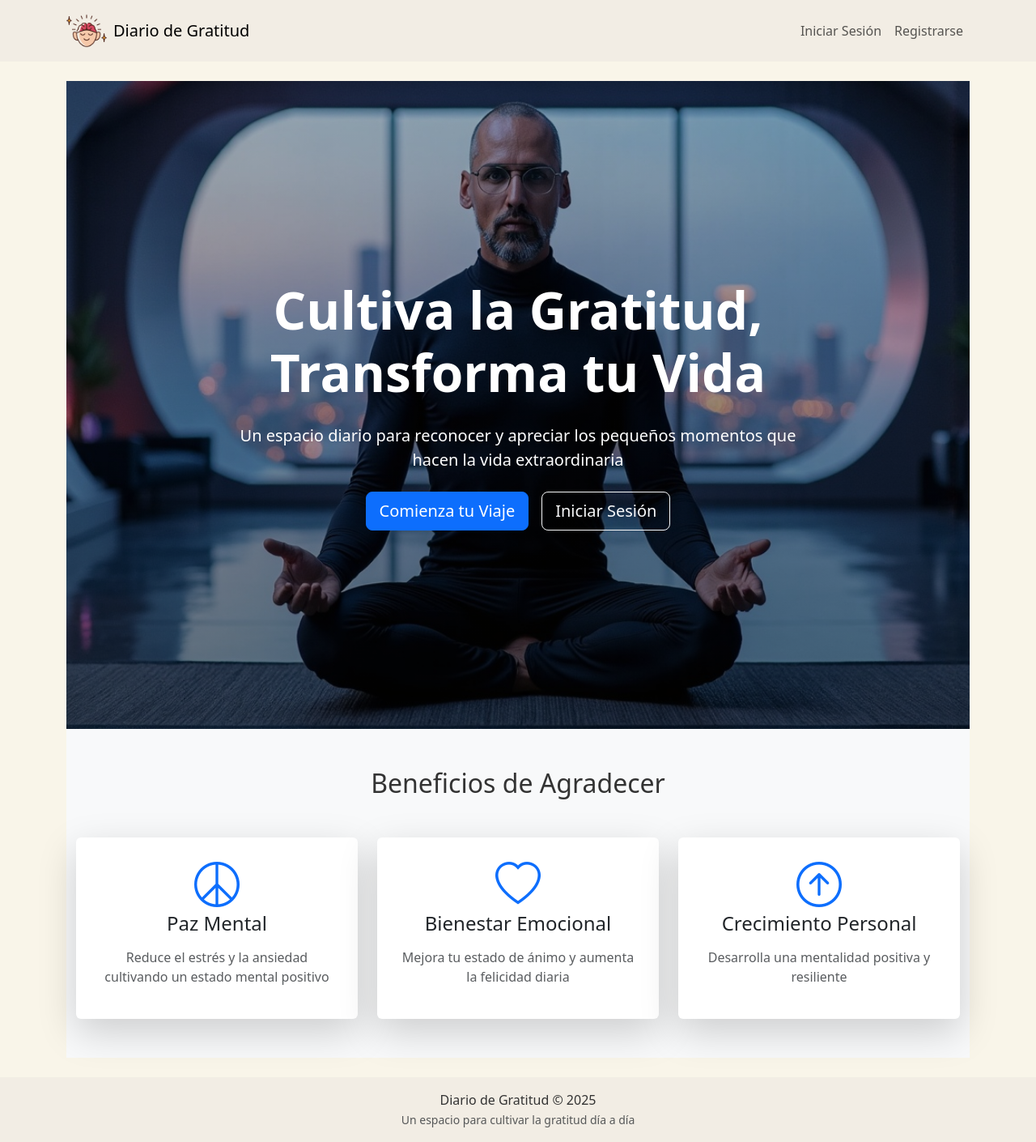
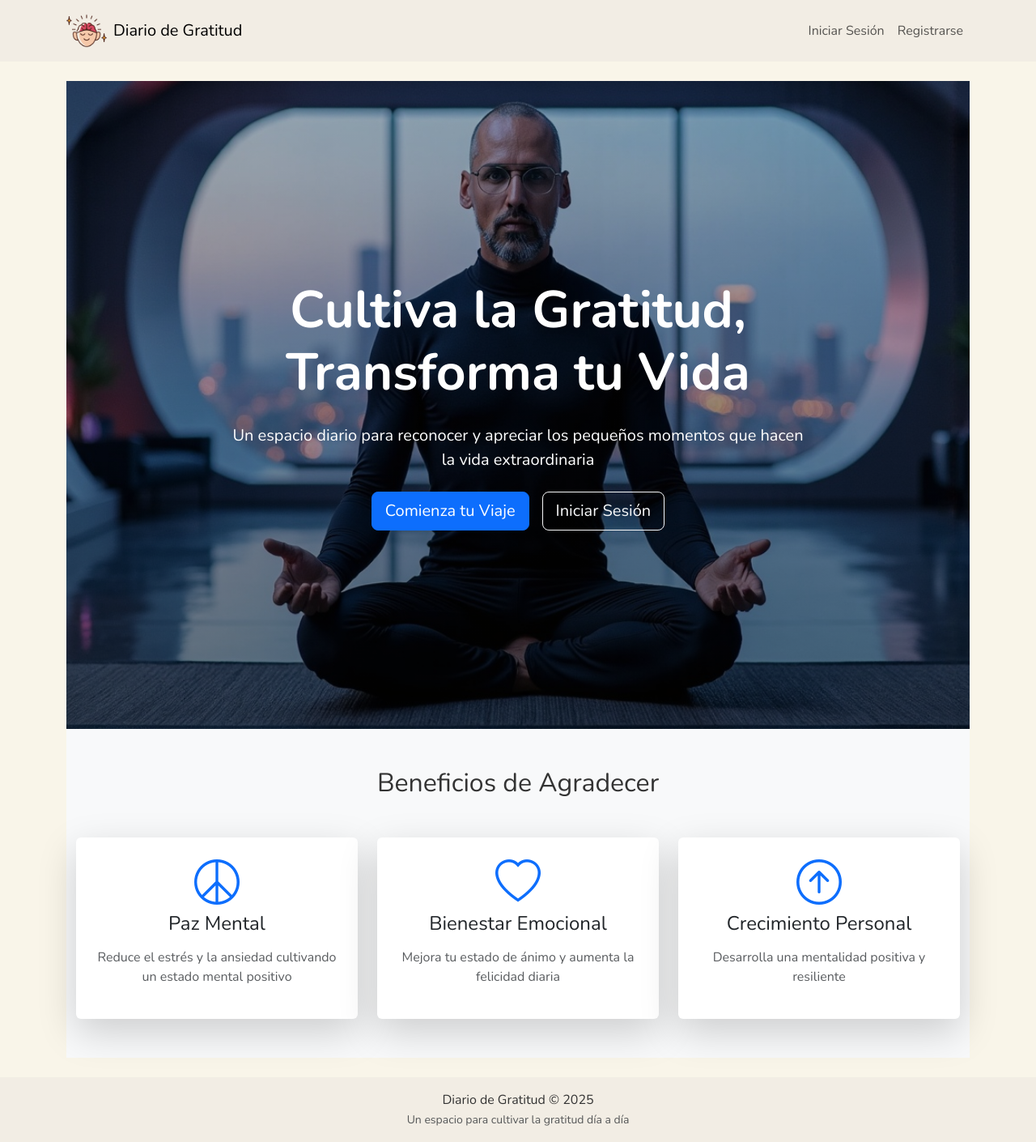
Before and after one commit to Jaolmos/gratitude-journal-django, a Django app: page / in a window 1280 px wide. Shown: the whole page at 81% size. Run offline with Django 5.2, Linux system fonts and the light colour scheme; parts of the project's set-up code (start-up, migrations or seed data) failed here and were passed over.

Commit message:
style: se configura estilo nunito con google fonts

```diff
--- a/static/css/custom.css
+++ b/static/css/custom.css
@@ -12,6 +12,7 @@ body {
     min-height: 100vh;
     display: flex;
     flex-direction: column;
+    font-family: 'Nunito', sans-serif;
 }
 
 /* Navbar y Footer */
--- a/templates/base.html
+++ b/templates/base.html
@@ -13,6 +13,8 @@
     <script src="https://unpkg.com/htmx.org@2.0.4" integrity="sha384-HGfztofotfshcF7+8n44JQL2oJmowVChPTg48S+jvZoztPfvwD79OC/LTtG6dMp+" crossorigin="anonymous"></script>
     <!-- Custom CSS -->
     <link href="{% static 'css/custom.css' %}" rel="stylesheet">
+    <!-- Google Fonts -->
+    <link href="https://fonts.googleapis.com/css2?family=Nunito:wght@400;700&display=swap" rel="stylesheet">
     {% block css %}{% endblock %}
 </head>
 <body>
```
